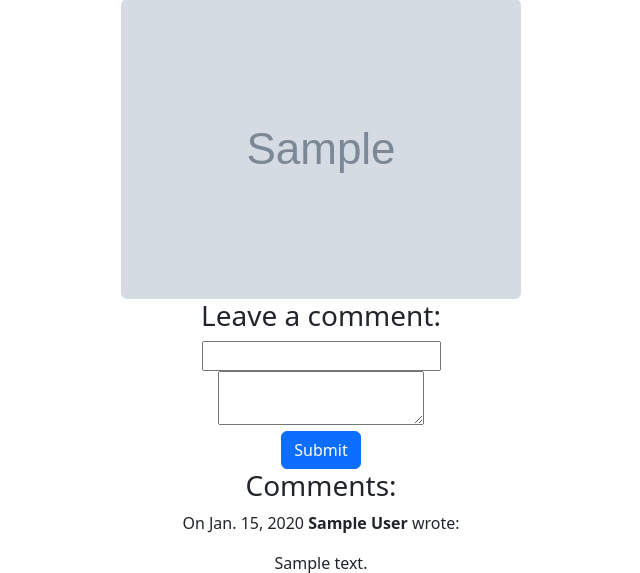
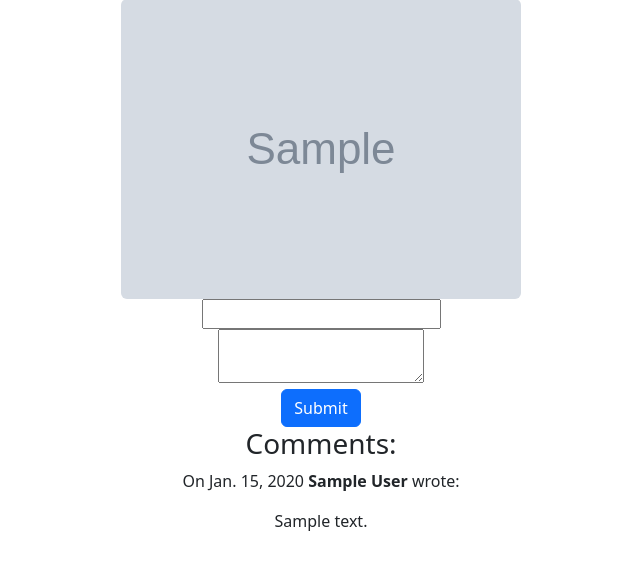
Before and after one commit to mpolan/projekt_blog, a Django app: template personal_blog/blog/templates/blog/detail.html in a window 1280 px wide. Shown: the part 359-932 px from the top of the page, without its empty margins (319-959 px from the left). After the commit the page ends 890 px from the top, so only its background shows below. Run offline with Django 5.2, Linux system fonts and the light colour scheme; the template is opened without the code that fills it: most values are stand-ins (such as "Sample title", 1, 10 or a date in 2020); grey boxes marked "Sample" are stand-in pictures; form fields are guessed from the names that the template uses.

Commit message:
testowanie bledu

```diff
--- a/personal_blog/blog/templates/blog/detail.html
+++ b/personal_blog/blog/templates/blog/detail.html
@@ -41,7 +41,7 @@
         </p>
     {% endif %}
 
-    <h3>Leave a comment:</h3>
+
     <form method="post">
         {% csrf_token %}
         <div>
```
